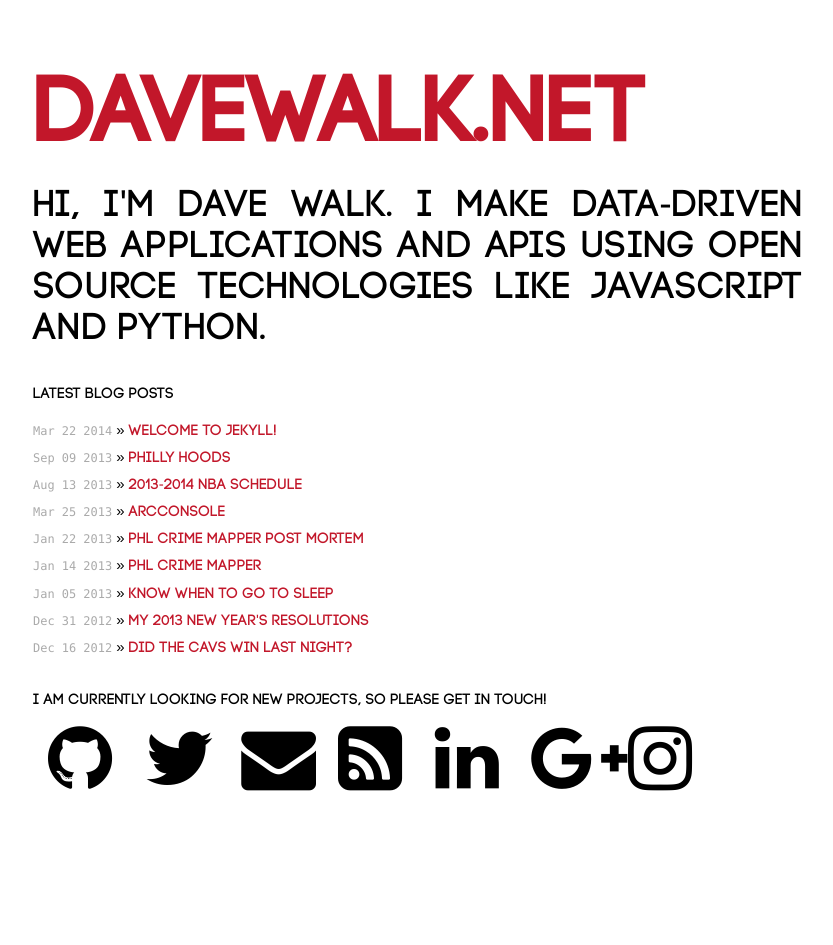
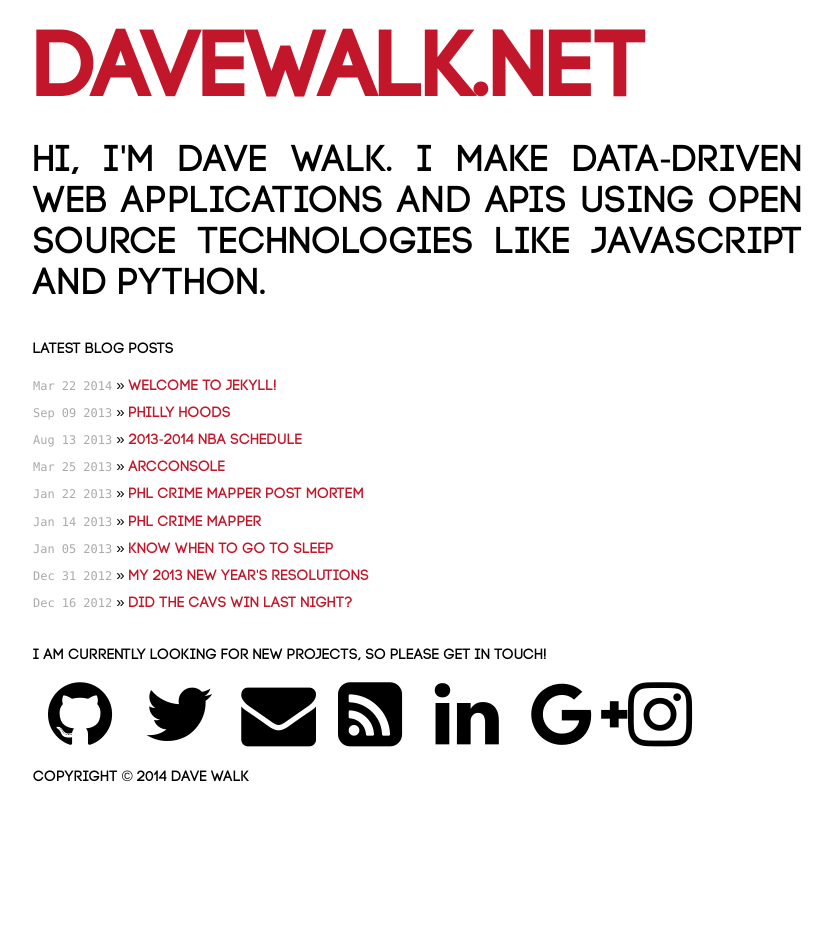
Before and after one commit to hamhands/davewalk.net, a Jekyll site: the page built from index.html, in a window 1280 px wide. Shown: the whole page, without its empty margins (222-1055 px from the left). Built offline with Jekyll 4.4.1, drawn with Linux system fonts in a browser that asks for light colours; nearby versions of some CDN libraries; Markdown is read by kramdown in place of the engine named in the settings; after the commit the page ends 900 px from its top, so only the background shows below that.

Commit message:
Adding copyright to footer

```diff
--- a/_includes/footer.html
+++ b/_includes/footer.html
@@ -1,9 +1 @@
-<div class="row">
-	<div><a class="col-md-1 fa fa-github fa-5x" href="http://github.com/davewalk"></a></div>
-	<div><a class="col-md-1 fa fa-twitter fa-5x" href="http://twitter.com/ddw17"></a></div>
-	<div><a class="col-md-1 fa fa-envelope fa-5x" href="mailto:daviddwalk@gmail.com"></a></div>
-	<div><a class="col-md-1 fa fa-rss-square fa-5x" href="/"></a></div>
-	<div><a class="col-md-1 fa fa-linkedin fa-5x" href="linkedin.com/in/daviddwalk"></a></div>
-	<div><a class="col-md-1 fa fa-google-plus fa-5x" href="https://plus.google.com/+DaveWalk"></a></div>
-	<div><a class="col-md-1 fa fa-instagram fa-5x" href="http://instagram.com/ddw17"></a></div>
-</div>
+<p>Copyright &copy; 2014 Dave Walk</p>
--- a/_layouts/post.html
+++ b/_layouts/post.html
@@ -1,7 +1,7 @@
 ---
 layout: default
 ---
-<h2>{{ page.title }}</h2>
+<div class="post-title">{{ page.title }}</div>
 <p class="meta">{{ page.date | date: "%b %d %Y" }}</p>
 
 <div class="post">
--- a/css/main.css
+++ b/css/main.css
@@ -70,11 +70,11 @@ a.fa:hover      { color: #C2172A; }
 /*
 /*****************************************************************************/
 
-.site {
+.container {
   font-size: 115%;
   text-align: justify;
   width: 800px;
-  margin: 3em auto 2em;
+/*  margin: 3em auto 2em;*/
 /*  line-height: 1.5em;
 */}
 
@@ -178,6 +178,11 @@ a.fa:hover      { color: #C2172A; }
   background-color: #333;
 }
 
+.post-title {
+  font-size: 200%;
+  padding-top: 10px;
+}
+
 .btn-social-media {
   padding: 5px;
 }
--- a/index.html
+++ b/index.html
@@ -14,4 +14,14 @@ title: Your New Jekyll Site
     {% endfor %}
   </ul>
   <h1>I am currently looking for new projects, so please get in touch!</h1>
+
+  <div class="row">
+	<div><a class="col-md-1 fa fa-github fa-5x" href="http://github.com/davewalk"></a></div>
+	<div><a class="col-md-1 fa fa-twitter fa-5x" href="http://twitter.com/ddw17"></a></div>
+	<div><a class="col-md-1 fa fa-envelope fa-5x" href="mailto:daviddwalk@gmail.com"></a></div>
+	<div><a class="col-md-1 fa fa-rss-square fa-5x" href="/"></a></div>
+	<div><a class="col-md-1 fa fa-linkedin fa-5x" href="linkedin.com/in/daviddwalk"></a></div>
+	<div><a class="col-md-1 fa fa-google-plus fa-5x" href="https://plus.google.com/+DaveWalk"></a></div>
+	<div><a class="col-md-1 fa fa-instagram fa-5x" href="http://instagram.com/ddw17"></a></div>
 </div>
+</div>
```
